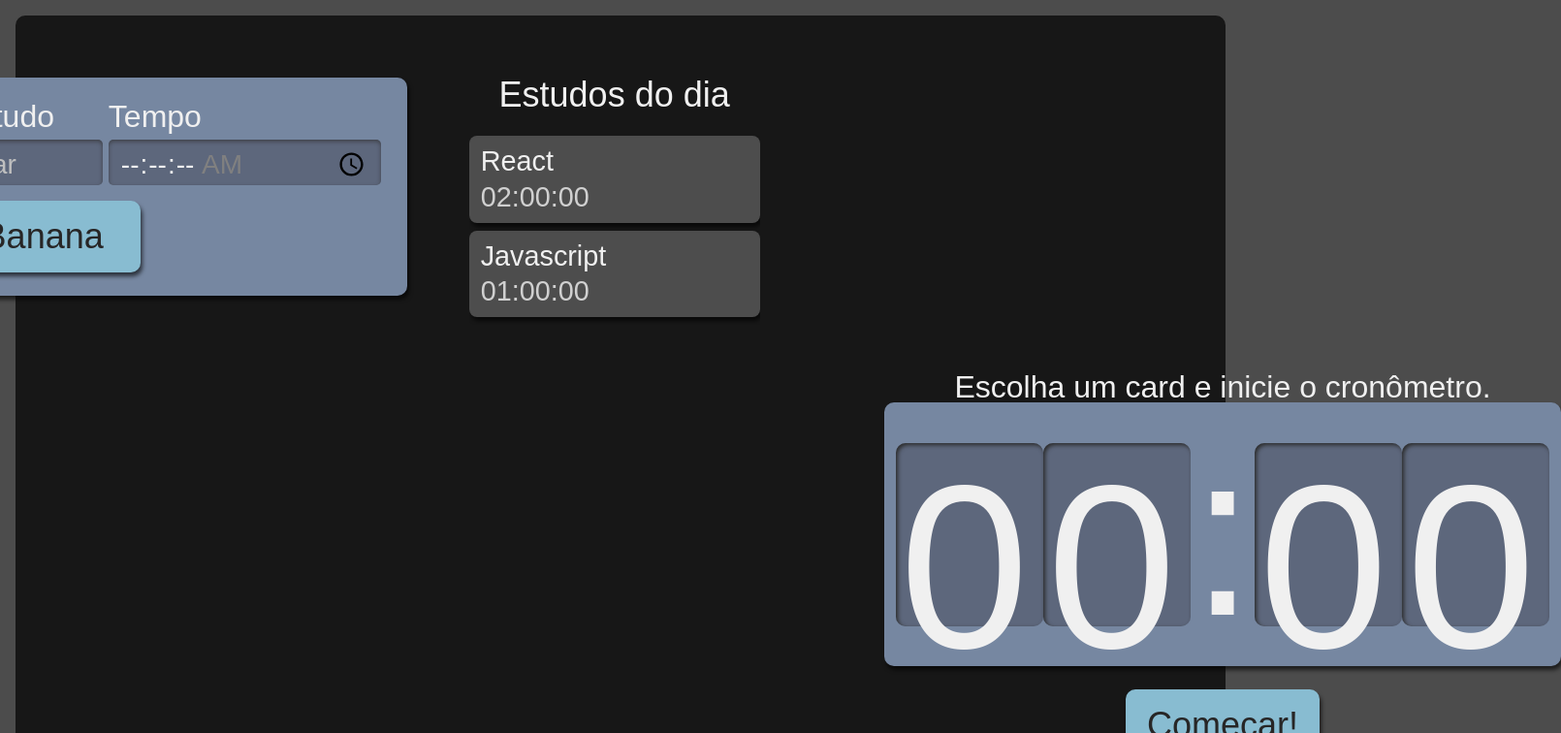
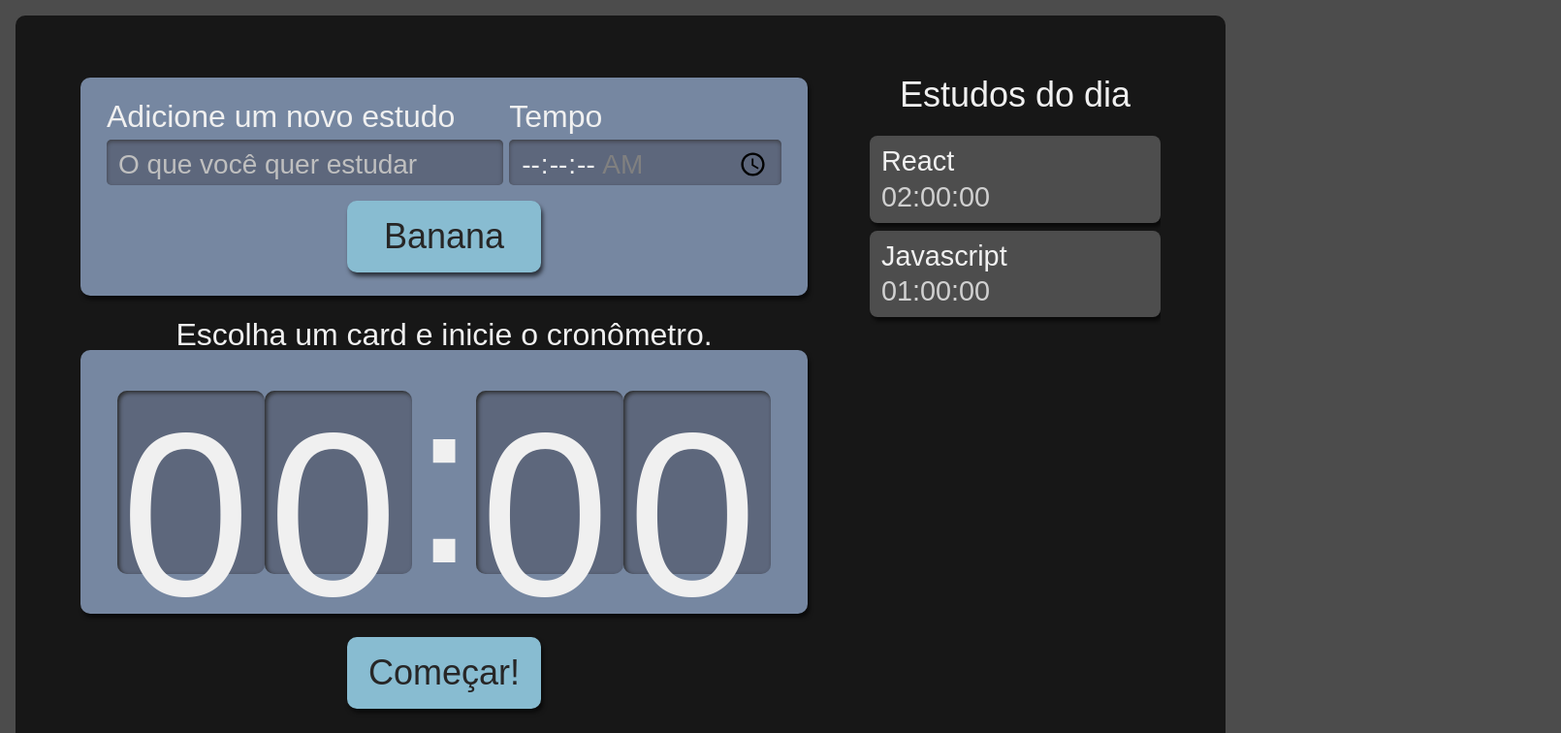
Before and after one commit to RichardKT88/alura-studies, a React (Create React App) app: page / in a window 1280 px wide. Shown: the top 756 px of the page at 97% size, 1610 px wide, since content can reach past the window. Built offline with nearby package versions, Linux system fonts and the light colour scheme.

Commit message:
[Done] Fixing layout

```diff
--- a/src/components/Form/Form.module.scss
+++ b/src/components/Form/Form.module.scss
@@ -1,7 +1,7 @@
 .newTask {
     display:flex;
     flex-direction: column;
-    grid-area: nova-tarefa;
+    grid-area: newTask;
     background-color: #7687A1;
     border-radius: 10px;
     box-shadow: 2px 4px 4px #0000009F;
--- a/src/components/List/List.module.scss
+++ b/src/components/List/List.module.scss
@@ -1,5 +1,5 @@
 .taskList {
-    grid-area: tarefas;
+    grid-area: tasks;
     height: 100%;
 
     h2 {
--- a/src/pages/App.module.scss
+++ b/src/pages/App.module.scss
@@ -2,9 +2,9 @@
     display: grid;
     grid-template-rows: min-content min-content auto;
     grid-template-areas:
-    "nova-tarefa"
-    "cronometro"
-    "tarefas"
+    "newTask"
+    "stopwatch"
+    "tasks"
     ;
     row-gap: 24px;
     min-width: 320px;
@@ -17,8 +17,8 @@
 
     @media screen and (min-width:1280px)  {
       grid-template-areas:
-      "nova-tarefa tarefas"
-      "cronometro tarefas"
+      "newTask tasks"
+      "stopwatch tasks"
       ;
       column-gap: 64px;
       grid-template-rows: min-content min-content;
```
